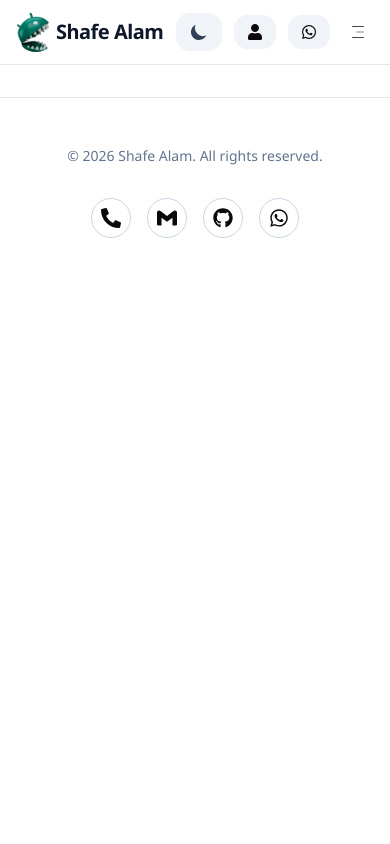
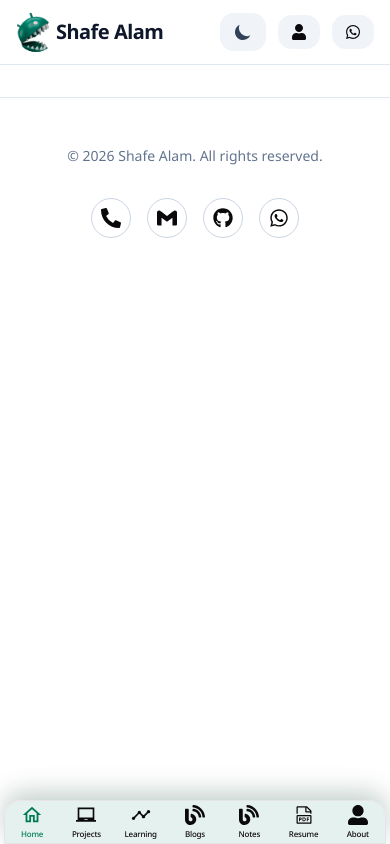
Before and after one commit to techtinkererfullstack/portfolio-website-nextjs, a Next.js app: page / in a window 390 px wide. Built offline with nearby package versions, Linux system fonts and the light colour scheme.

Commit message:
added mobile bottom navbar

```diff
--- a/app/layout.tsx
+++ b/app/layout.tsx
@@ -6,6 +6,7 @@ import { Navbar } from "@/components/navbar"
 import { cn } from "@/lib/utils"
 import NavbarGlass from "@/components/navbar-glass"
 import Footer from "@/components/footer"
+import BottomNavbar from "@/components/bottom-navbar"
 
 const notoSans = Noto_Sans({ variable: "--font-sans" })
 
@@ -35,6 +36,7 @@ export default function RootLayout({
           <NavbarGlass />
           {children}
           <Footer />
+          <BottomNavbar />
         </ThemeProvider>
       </body>
     </html>
--- /dev/null
+++ b/components/bottom-navbar.tsx
@@ -0,0 +1,77 @@
+"use client"
+
+import Link from "next/link"
+import { useEffect, useState } from "react"
+import { usePathname } from "next/navigation"
+import { FaBlog, FaProjectDiagram, FaUserAlt } from "react-icons/fa"
+import { MdLaptopChromebook, MdOutlineHome, MdTimeline } from "react-icons/md"
+import { VscFilePdf } from "react-icons/vsc"
+
+const navItems = [
+  { label: "Home", icon: MdOutlineHome, href: "/home" },
+  { label: "Projects", icon: MdLaptopChromebook, href: "/projects" },
+  { label: "Learning", icon: MdTimeline, href: "/learning" },
+  { label: "Blogs", icon: FaBlog, href: "/blogs" },
+  { label: "Notes", icon: FaBlog, href: "/notes" },
+  { label: "Resume", icon: VscFilePdf, href: "/resume" },
+  { label: "About", icon: FaUserAlt, href: "/about" },
+]
+
+export default function BottomNavbar() {
+  const pathname = usePathname()
+  const [activeHref, setActiveHref] = useState("/home")
+
+  useEffect(() => {
+    if (!pathname) return
+
+    const matched = navItems.find((item) => pathname.startsWith(item.href))
+    if (matched) {
+      setActiveHref(matched.href)
+    } else if (pathname === "/") {
+      setActiveHref("/home")
+    }
+  }, [pathname])
+
+  return (
+    <nav className="fixed bottom-0 left-0 z-50 w-full lg:hidden">
+      <div className="border-glass-border dark:border-sage-900/40 dark:bg-sage-950/40 mx-1 overflow-x-hidden rounded-t-2xl border bg-primary/10 p-0 shadow-[0_-8px_24px_rgba(18,70,50,0.25)] backdrop-blur-xl">
+        <div className="flex w-full items-center justify-between gap-0 overflow-hidden">
+          {navItems.map((item) => {
+            const isActive = activeHref === item.href
+            const Icon = item.icon
+
+            return (
+              <Link
+                key={item.label}
+                href={item.href}
+                onClick={() => setActiveHref(item.href)}
+                className={`flex h-full w-1/6 min-w-0 flex-col items-center justify-center rounded-none px-0 py-1 text-center text-[9px] leading-tight transition-all duration-200 sm:text-[10px] ${
+                  isActive
+                    ? "text-primary"
+                    : "text-sage-700 dark:text-sage-300 hover:text-primary"
+                }`}
+              >
+                <Icon
+                  className={`h-5 w-5 transition duration-200 ${
+                    isActive
+                      ? "scale-110 text-primary"
+                      : "text-sage-600 dark:text-sage-200"
+                  }`}
+                />
+                <span
+                  className={`font-inter mt-1 text-[8px] font-medium tracking-tight transition-colors duration-200 sm:text-[10px] ${
+                    isActive
+                      ? "text-primary"
+                      : "text-sage-600 dark:text-sage-200"
+                  }`}
+                >
+                  {item.label}
+                </span>
+              </Link>
+            )
+          })}
+        </div>
+      </div>
+    </nav>
+  )
+}
--- a/components/navbar-glass.tsx
+++ b/components/navbar-glass.tsx
@@ -9,9 +9,6 @@ import { VscTerminalDebian } from "react-icons/vsc"
 import { FaUser, FaWhatsapp } from "react-icons/fa"
 import { AiOutlineAndroid } from "react-icons/ai"
 import Image from "next/image"
-import { CiMenuFries } from "react-icons/ci"
-import { IoIosClose } from "react-icons/io"
-
 export default function NavbarGlass() {
   const phoneNumber = "8801944722657" // Replace with your number
   const message = encodeURIComponent(
@@ -19,7 +16,6 @@ export default function NavbarGlass() {
   )
   const whatsappUrl = `https://wa.me/${phoneNumber}?text=${message}`
 
-  const [isOpen, setIsOpen] = useState(false)
   const pathname = usePathname() // 2. Get current URL path
 
   const [mounted, setMounted] = useState(false)
@@ -121,51 +117,10 @@ export default function NavbarGlass() {
                   <FaWhatsapp />
                 </Link>
               </button>
-
-              <button
-                className="p-2 transition-colors hover:text-primary md:hidden dark:hover:text-emerald-400"
-                onClick={() => setIsOpen(true)}
-              >
-                <span className="material-symbols-outlined">
-                  <CiMenuFries />
-                </span>
-              </button>
             </div>
           </div>
         </div>
       </header>
-
-      {/* Mobile Menu Overlay */}
-      <div
-        className={`bg-background-dark/95 fixed inset-0 z-[100] backdrop-blur-xl transition-all duration-300 ${
-          isOpen ? "visible opacity-100" : "invisible opacity-0"
-        } flex flex-col items-center justify-center lg:hidden`}
-      >
-        <button
-          className="absolute top-5 right-5 text-white"
-          onClick={() => setIsOpen(false)}
-        >
-          <span className="material-symbols-outlined text-3xl text-red-500">
-            <IoIosClose />
-          </span>
-        </button>
-        <nav className="flex flex-col items-center gap-8 text-2xl font-bold">
-          {navLinks.map((link) => (
-            <Link
-              key={link.name}
-              href={link.href}
-              onClick={() => setIsOpen(false)}
-              className={
-                pathname === link.href
-                  ? "text-primary"
-                  : "text-primary/80 hover:text-primary"
-              }
-            >
-              {link.name}
-            </Link>
-          ))}
-        </nav>
-      </div>
     </>
   )
 }
--- a/components/navbar.tsx
+++ b/components/navbar.tsx
@@ -46,8 +46,8 @@ export function Navbar() {
           <span className="relative">Shafe</span>
         </Link>
 
-        {/* Desktop Navigation */}
-        <div className="hidden items-center gap-8 md:flex">
+        {/* Navigation */}
+        <div className="flex flex-wrap items-center gap-4">
           {navLinks.map((link) => (
             <Link
               key={link.name}
@@ -62,10 +62,8 @@ export function Navbar() {
           ))}
         </div>
 
-        {/* Desktop Social Links & Mobile Menu Toggle */}
-        <div className="flex items-center gap-4">
-          {/* Desktop Social Links */}
-          <div className="hidden gap-2 md:flex">
+        {/* Social Links */}
+        <div className="flex gap-2">
           {socialLinks.map(({ icon: Icon, href, label }) => (
             <Link
               key={label}
@@ -80,59 +78,6 @@ export function Navbar() {
             </Link>
           ))}
         </div>
-
-          {/* Mobile Menu */}
-          <Sheet open={isOpen} onOpenChange={setIsOpen}>
-            <SheetTrigger asChild>
-              <Button variant="ghost" size="icon" className="md:hidden">
-                <Menu className="h-5 w-5" />
-                <span className="sr-only">Toggle menu</span>
-              </Button>
-            </SheetTrigger>
-            <SheetContent
-              side="right"
-              className="w-64 border-l border-white/20 bg-gradient-to-b from-white/10 to-white/5 backdrop-blur-xl dark:from-black/20 dark:to-black/10"
-            >
-              <div className="flex flex-col gap-6 py-6">
-                {/* Mobile Navigation Links */}
-                <div className="flex flex-col gap-3">
-                  <h3 className="font-semibold">Navigation</h3>
-                  {navLinks.map((link) => (
-                    <Link
-                      key={link.name}
-                      href={link.Link}
-                      onClick={() => setIsOpen(false)}
-                      className="group relative rounded-md px-3 py-2 transition-all duration-300 hover:text-foreground"
-                    >
-                      <span className="absolute inset-0 rounded-md bg-white/5 opacity-0 backdrop-blur transition-opacity duration-300 group-hover:opacity-100 dark:bg-white/0" />
-                      <span className="relative">{link.name}</span>
-                    </Link>
-                  ))}
-                </div>
-
-                {/* Mobile Social Links */}
-                <div className="flex flex-col gap-3 border-t border-white/20 pt-6">
-                  <h3 className="font-semibold">Connect</h3>
-                  <div className="flex gap-3">
-                    {socialLinks.map(({ icon: Icon, href, label }) => (
-                      <Link
-                        key={label}
-                        href={href}
-                        target="_blank"
-                        rel="noopener noreferrer"
-                        aria-label={label}
-                        className="group relative rounded-lg p-2.5 transition-all duration-300"
-                      >
-                        <span className="absolute inset-0 rounded-lg bg-white/5 opacity-0 backdrop-blur-md transition-opacity duration-300 group-hover:opacity-100" />
-                        <Icon className="relative h-5 w-5 transition-transform duration-300 group-hover:scale-110" />
-                      </Link>
-                    ))}
-                  </div>
-                </div>
-              </div>
-            </SheetContent>
-          </Sheet>
-        </div>
       </div>
     </nav>
   )
```
Lines whose indentation alone changed are shown as unchanged.
